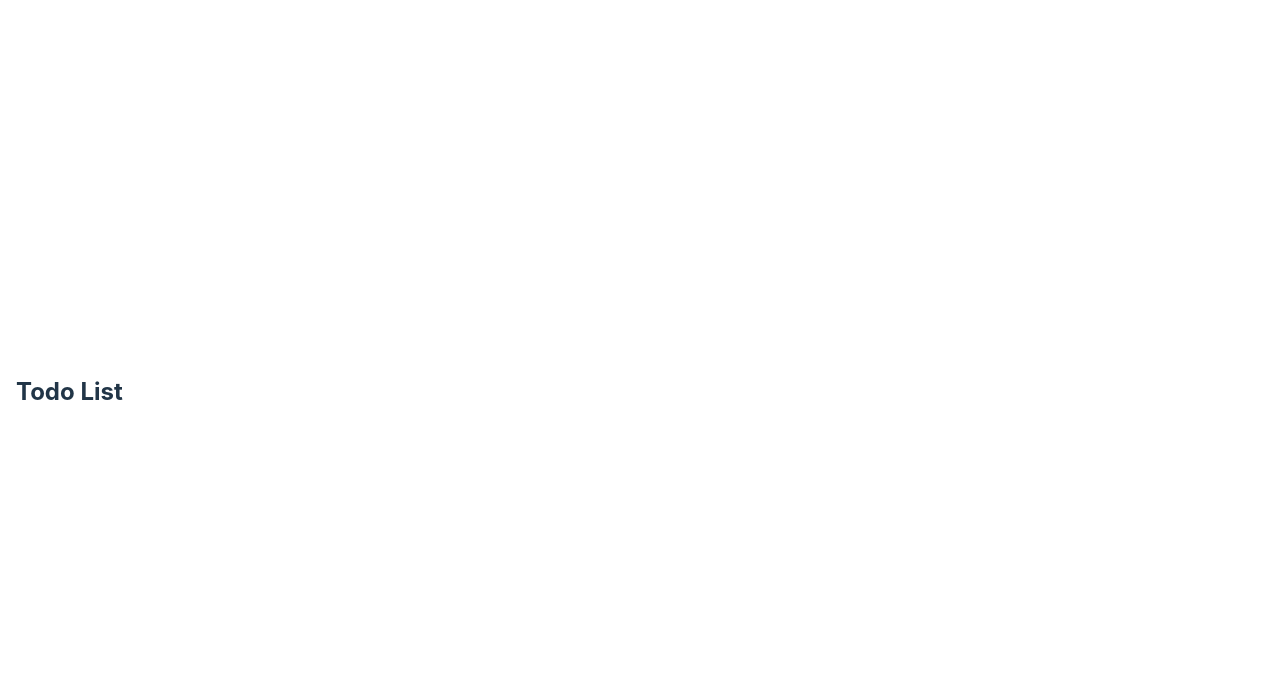
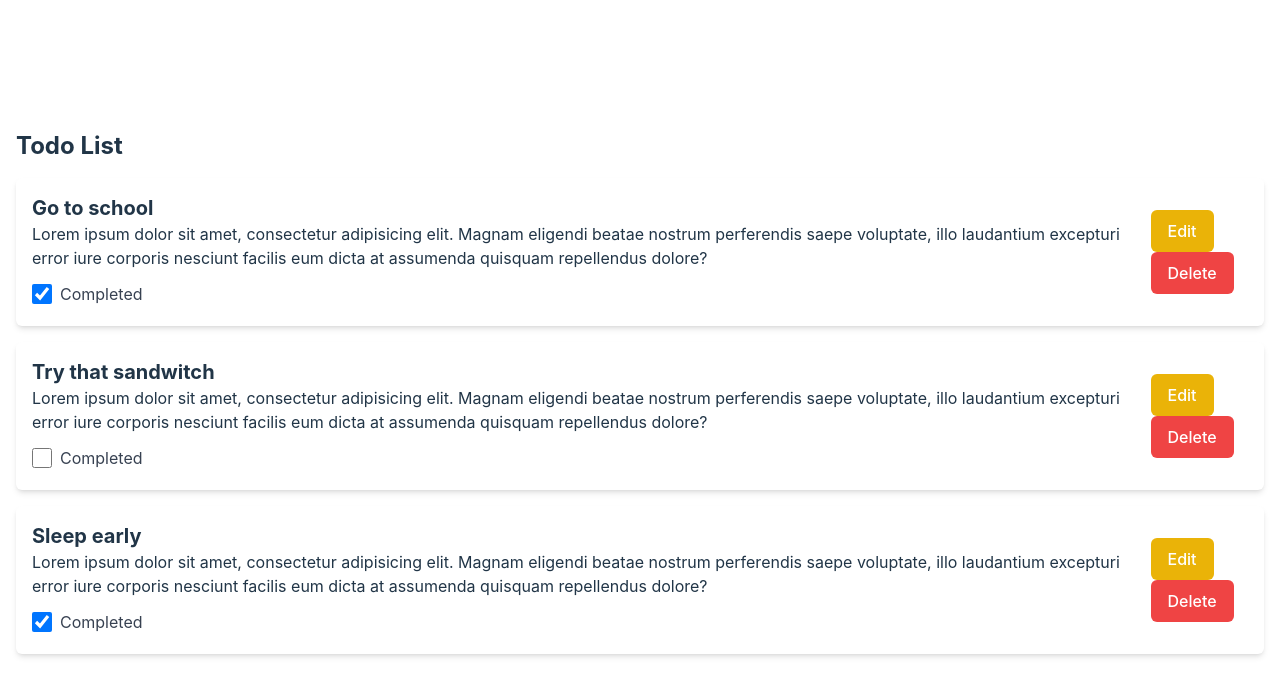
Before and after one commit to kbtanvir/todo-app-v1, a React (Vite) app in the folder client/: page / in a window 1280 px wide. Shown: the top 696 px of the page. Built offline with nearby package versions, Linux system fonts and the light colour scheme.

Commit message:
basic list ui added

```diff
--- a/client/src/App.tsx
+++ b/client/src/App.tsx
@@ -26,13 +26,75 @@ interface TodoItem extends Todo {
 }
 
 export default function App() {
-  const [todos, setTodos] = useState<TodoItem[]>([]);
-  const [isEditing, setIsEditing] = useState<boolean>(false);
-  const [currentTodo, setCurrentTodo] = useState<TodoItem | null>(null);
+  const [todos, setTodos] = useState<TodoItem[]>([
+    {
+      "title": "Go to school",
+      "description":
+        "Lorem ipsum dolor sit amet, consectetur adipisicing elit. Magnam eligendi beatae nostrum perferendis saepe voluptate, illo laudantium excepturi error iure corporis nesciunt facilis eum dicta at assumenda quisquam repellendus dolore? ",
+      "id": 1,
+      "completed": true,
+    },
+    {
+      "title": "Try that sandwitch",
+      "description":
+        "Lorem ipsum dolor sit amet, consectetur adipisicing elit. Magnam eligendi beatae nostrum perferendis saepe voluptate, illo laudantium excepturi error iure corporis nesciunt facilis eum dicta at assumenda quisquam repellendus dolore?",
+      "id": 2,
+      "completed": false,
+    },
+    {
+      "title": "Sleep early",
+      "description":
+        "Lorem ipsum dolor sit amet, consectetur adipisicing elit. Magnam eligendi beatae nostrum perferendis saepe voluptate, illo laudantium excepturi error iure corporis nesciunt facilis eum dicta at assumenda quisquam repellendus dolore?",
+      "id": 3,
+      "completed": true,
+    },
+  ]);
+
 
   return (
     <div className="container mx-auto p-4">
       <h1 className="text-2xl font-bold mb-4">Todo List</h1>
+
+      <div className="mt-4">
+        {todos.map(todo => (
+          <div
+            key={todo.id}
+            className="bg-white shadow-md rounded-md p-4 mb-4 flex justify-between items-center"
+          >
+            <div>
+              <h2 className="text-xl font-bold">{todo.title}</h2>
+              <p>{todo.description}</p>
+              <div>
+                <label className="inline-flex items-center mt-3">
+                  <input
+                    type="checkbox"
+                    className="form-checkbox h-5 w-5 text-gray-600"
+                    checked={todo.completed}
+                    onChange={() =>
+                      setTodos(
+                        todos.map(t =>
+                          t.id === todo.id
+                            ? { ...t, completed: !t.completed }
+                            : t
+                        )
+                      )
+                    }
+                  />
+                  <span className="ml-2 text-gray-700">Completed</span>
+                </label>
+              </div>
+            </div>
+            <div>
+              <button className="bg-yellow-500 text-white px-4 py-2 rounded-md mr-2">
+                Edit
+              </button>
+              <button className="bg-red-500 text-white px-4 py-2 rounded-md">
+                Delete
+              </button>
+            </div>
+          </div>
+        ))}
+      </div>
     </div>
   );
 }
```
